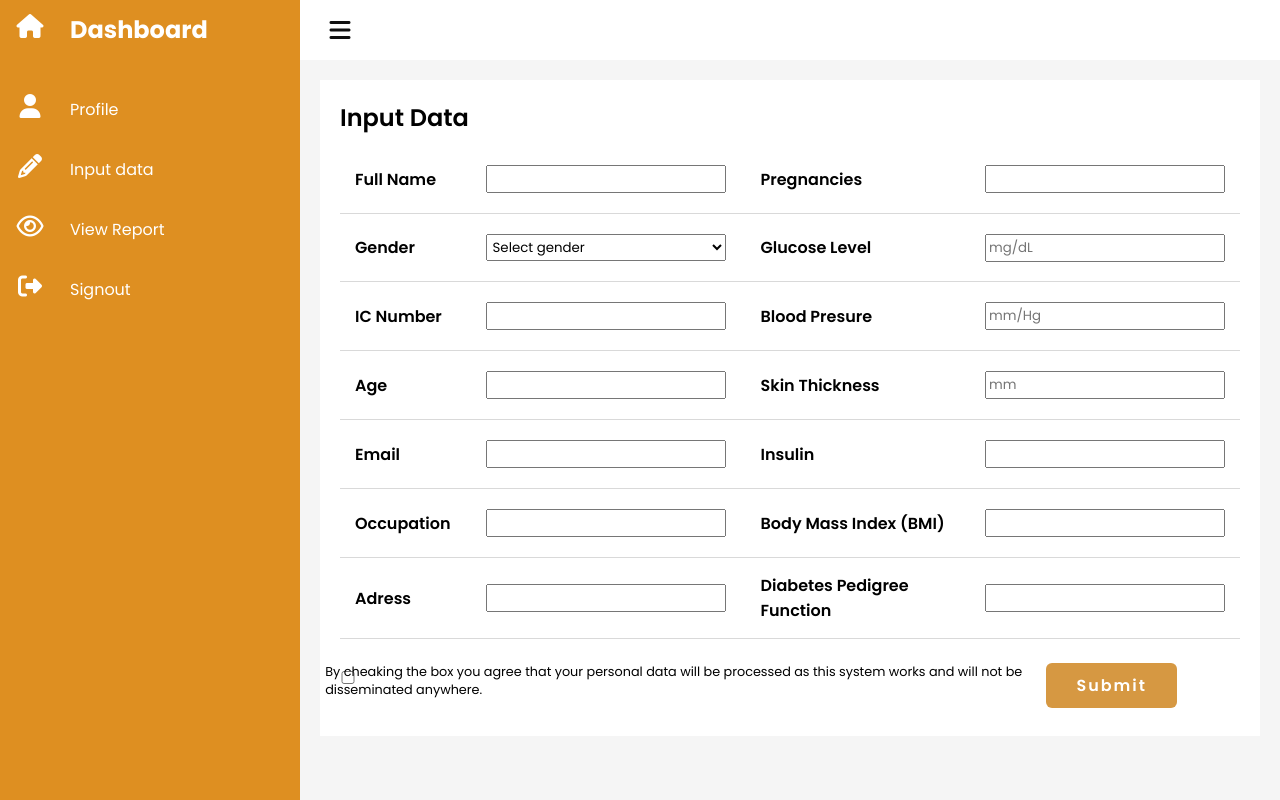
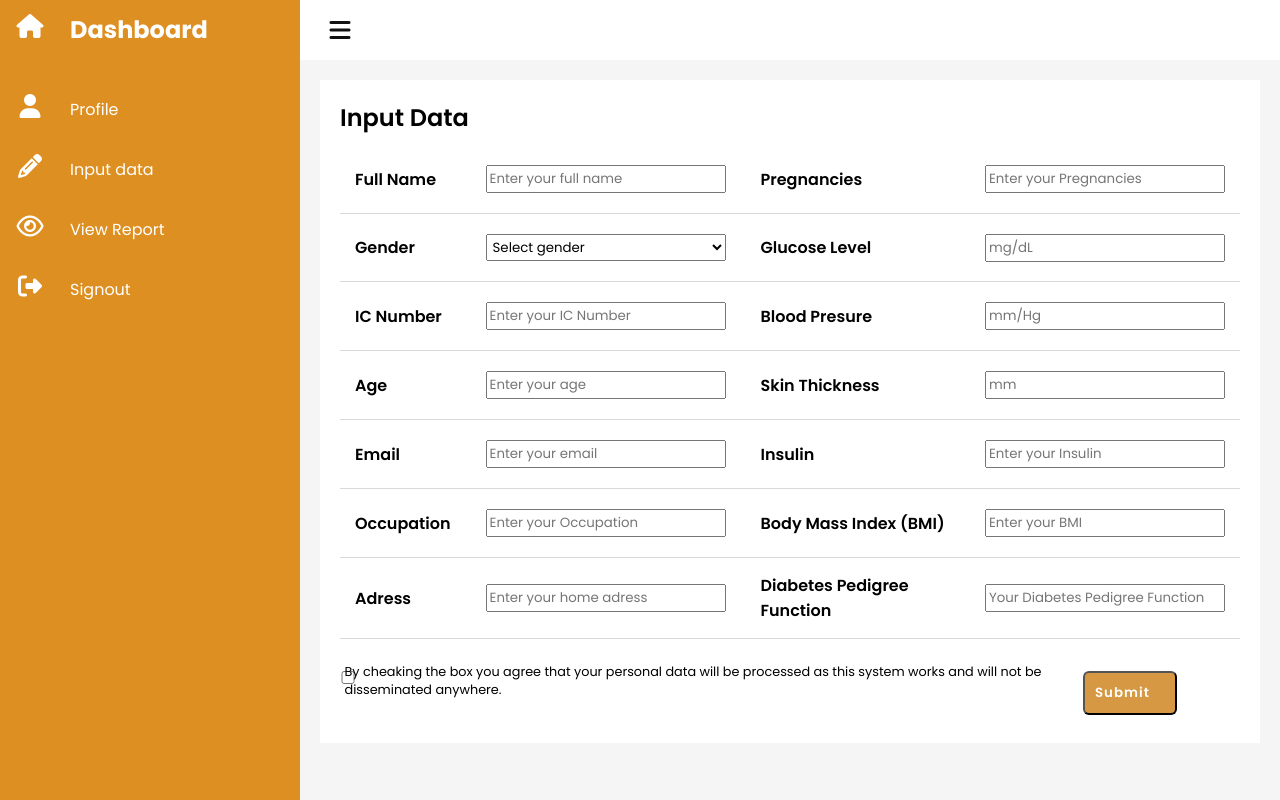
Before and after one commit to raflyritonga/Diabuddies, a Flask app: page /dashboardpatient/input in a window 1280 px wide; the page is wider, and only the part inside the window is pictured. Run offline with Flask 2, Linux system fonts and the light colour scheme; the visitor is signed in with stand-in values (Sample User, id 1); parts of the project's set-up code (start-up, migrations or seed data) failed here and were passed over; some libraries are stand-ins or nearby versions.

Commit message:
update input controller

```diff
--- a/controllers/dashboardControllers.py
+++ b/controllers/dashboardControllers.py
@@ -1,5 +1,6 @@
 from flask import render_template, request, session, redirect
 from db import mysql
+from datetime import date
 
 # ------------ PATIENT'S DASHBOARD LOGICS
 def patientDashboard_profile():
@@ -57,6 +58,41 @@ def patientDashboard_profile():
 
 def patientDashboard_inputData():
     username = session['username']
+    conn = mysql.connection
+    if request.method == 'POST':
+        # Personal Information
+        fullName = request.form.get('input_fullname')
+        gender = request.form.get('input_gender')
+        icNumber = request.form.get('input_icnumber')
+        age = request.form.get('input_age')
+        email = request.form.get('input_email')
+        occupation = request.form.get('input_occupation')
+        adress = request.form.get('input_adress')
+
+        # Medical data
+        pregnancies = request.form.get('input_pregnancies')
+        glucoseLevel = request.form.get('input_glucoselevel')
+        bloodPresure = request.form.get('input_bloodpresure')
+        skinThickness = request.form.get('input_skinthickness')
+        insulin = request.form.get('input_insulin')
+        bmi = request.form.get('input_bmi')
+        function = request.form.get('input_function')
+
+        # calling function to create PDF report
+        createPDF(
+            fullName, gender, icNumber, age, email, occupation, adress,
+            pregnancies, glucoseLevel, bloodPresure, skinThickness, insulin, bmi, function
+        )
+
+        # Saving the records into the database
+        todayDate = date.today()
+        cur = conn.cursor()
+        cur.execute("INSERT INTO reports (account, full_name, submission_date) VALUES (%s, %s, %s)", (username, fullName, todayDate))
+        conn.commit()
+        cur.close()
+
+
+
     return render_template('patientViews/dashboard/inputData.html')
 
 def patientDashboard_viewReport():
@@ -143,3 +179,10 @@ def doctorDashboard_signout():
 
     # Redirect to the homepage or any other desired page
     return redirect('/')
+
+
+def createPDF(
+        fullName, gender, icNumber, age, email, occupation, adress,
+        pregnancies, glucoseLevel, bloodPresure, skinThickness, insulin, bmi, function
+        ):
+    print('hhei')
--- a/static/inputData.css
+++ b/static/inputData.css
@@ -181,14 +181,13 @@ body{
 
 .btn{
     position: relative;
-    padding: 10px 30px;
+    padding: 10px 80px 10px 10px;
     background: rgb(214, 152, 66);
     color: #fff;
-    text-decoration: none;
     border-radius: 6px;
     font-family: 'Poppins',sans-serif;
     font-weight: 600;
-    letter-spacing: 2px;
+    letter-spacing: 1px;
 }
 
 .details table{
--- a/templates/patientViews/dashboard/inputData.html
+++ b/templates/patientViews/dashboard/inputData.html
@@ -63,14 +63,22 @@
               <div class="cardHeader">
                 <h2>Input Data</h2>
               </div>
-              <form action="" method="">
+              <form action="/dashboardpatient/input" method="post">
                 <table>
                   <thead>
                     <tr>
                       <td>Full Name</td>
-                      <td><input type="text"></td>
+                      <td><input
+                        type = "text"
+                        name = "input_fullname"
+                        placeholder = "Enter your full name"
+                        required></td>
                       <td>Pregnancies</td>
-                      <td><input type="number"></td>
+                      <td><input
+                        type="number"
+                        name = "input_pregnancies"
+                        placeholder = "Enter your Pregnancies"
+                        required></td>
                     </tr>
                   </thead>
                   <thead>
@@ -83,54 +91,99 @@
                           <option value="Female">Female</option>
                         </select></td>
                       <td>Glucose Level</td>
-                      <td><input type="number" placeholder="mg/dL"></td>
+                      <td><input
+                        type="number"
+                        name = "input_glucoselevel"
+                        placeholder = "mg/dL"
+                        required></td>
                     </tr>
                   </thead>
                   <thead>
                     <tr>
                       <td>IC Number</td>
-                      <td><input type="text"></td>
+                      <td><input
+                        type="text"
+                        name = "input_icnumber"
+                        placeholder = "Enter your IC Number"
+                        required></td>
                       <td>Blood Presure</td>
-                      <td><input type="number" placeholder="mm/Hg"></td>
+                      <td><input
+                        type="number"
+                        name = "input_bloodpresure"
+                        placeholder = "mm/Hg"
+                        required></td>
                     </tr>
                   </thead>
                   <thead>
                     <tr>
                       <td>Age</td>
-                      <td><input type="number"></td>
+                      <td><input
+                        type="number"
+                        name = "input_age"
+                        placeholder = "Enter your age"
+                        required></td>
                       <td>Skin Thickness</td>
-                      <td><input type="number" placeholder="mm"></td>
+                      <td><input
+                        type="number"
+                        placeholder="mm"
+                        name = "input_skinthickness"
+                        required></td>
                     </tr>
                   </thead>
                   <thead>
                     <tr>
                       <td>Email</td>
-                      <td><input type="email"></td>
+                      <td><input
+                        type="email"
+                        name = "input_email"
+                        placeholder = "Enter your email"></td>
                       <td>Insulin</td>
-                      <td><input type="number"></td>
+                      <td><input
+                        type="number"
+                        name = "input_insulin"
+                        placeholder = "Enter your Insulin"
+                        required></td>
                     </tr>
                   </thead>
                   <thead>
                     <tr>
                       <td>Occupation</td>
-                      <td><input type="text"></td>
+                      <td><input
+                        type="text"
+                        name = "input_occupation"
+                        placeholder = "Enter your Occupation"></td>
                       <td>Body Mass Index (BMI)</td>
-                      <td><input type="number"></td>
+                      <td><input
+                        type="number"
+                        name = "input_bmi"
+                        placeholder = "Enter your BMI"
+                        required></td>
                     </tr>
                   </thead>
                   <thead>
                     <tr>
                       <td>Adress</td>
-                      <td><input type="text"></td>
+                      <td><input
+                        type="text"
+                        name = "input_adress"
+                        placeholder = "Enter your home adress"
+                        required></td>
                       <td>Diabetes Pedigree Function</td>
-                      <td><input type="number"></td>
+                      <td><input
+                        type="number"
+                        name = "input_function"
+                        placeholder = "Your Diabetes Pedigree Function"
+                        required></td>
                     </tr>
                   </thead>
                 </table>
                 <div class="cardFooter">
-                  <input type="checkbox">
+                  <input
+                  type="checkbox"
+                  name = "input_check"
+                  required>
                   <p>By cheaking the box you agree that your personal data will be processed as this system works and will not be disseminated anywhere.</p>
-                  <a href="#" class="btn">Submit</a>
+                  <input type="submit" class="btn" value="Submit" style="margin-left: -2px;">
                 </div>
               </form>
             </div>
```
